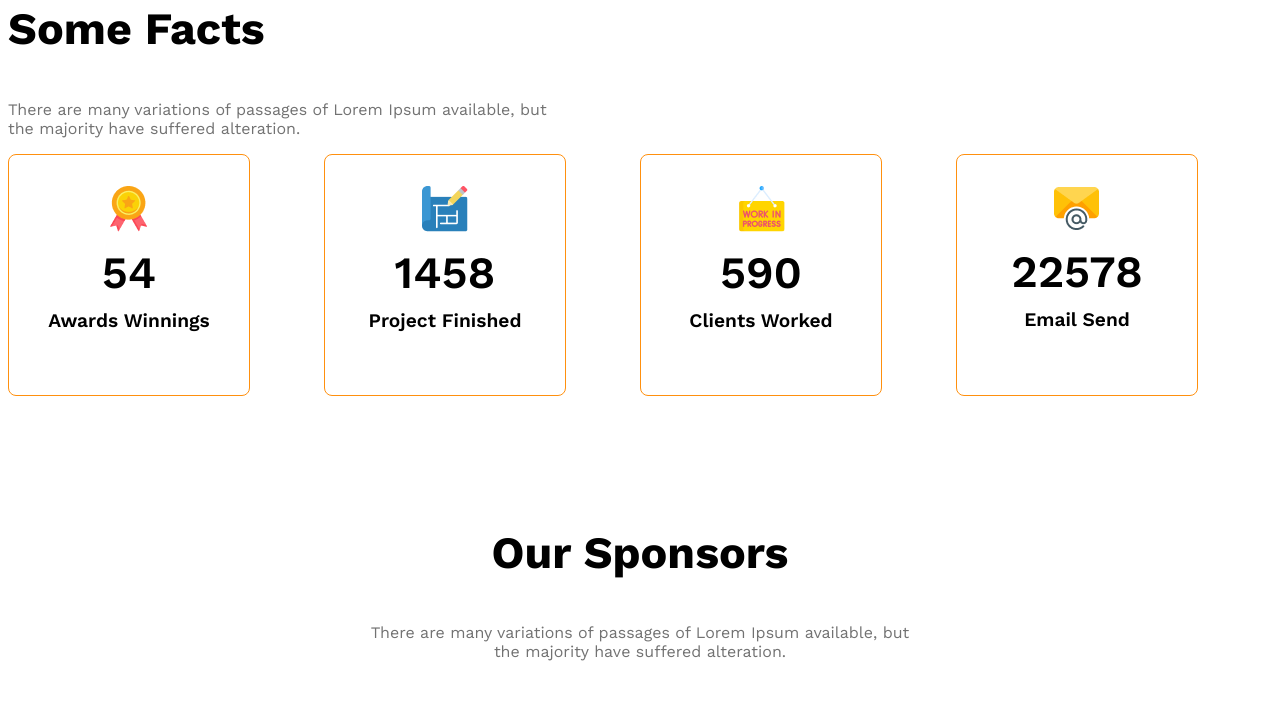
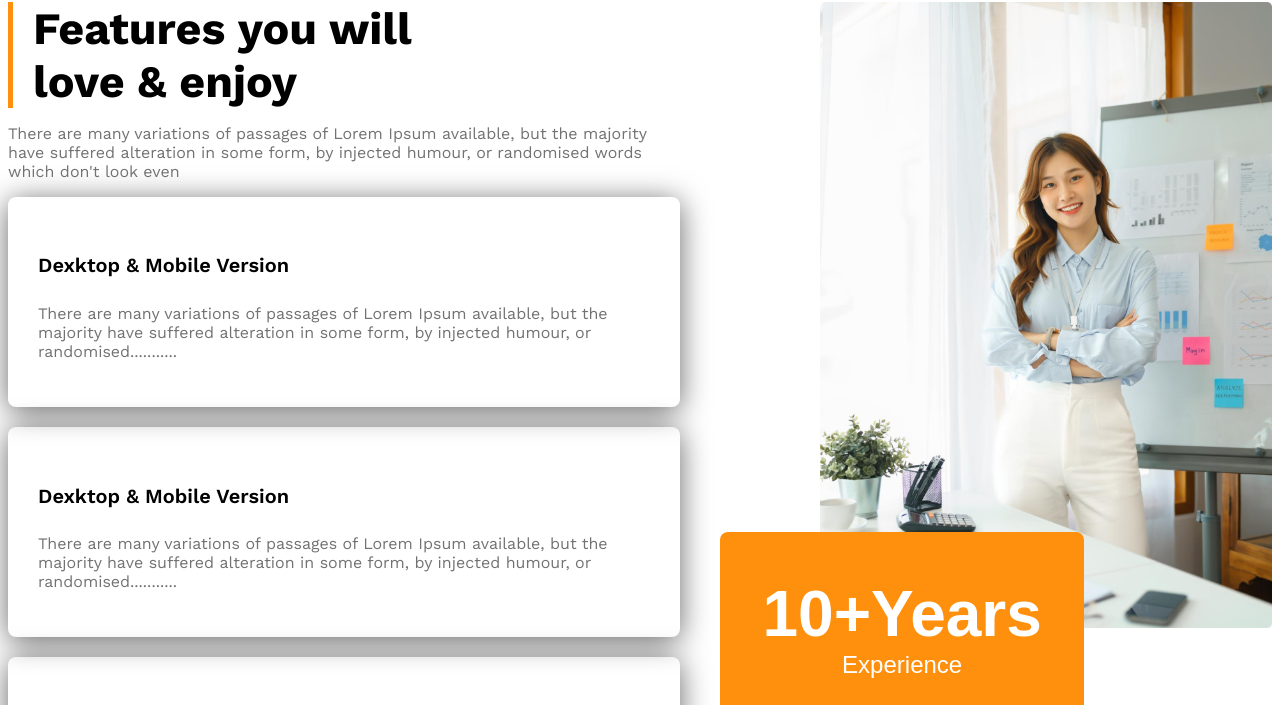
Before and after one commit to emon-ahmed-60/architect-website, a plain HTML site: page index.html in a window 1280 px wide. Shown: the part 2140-2845 px from the top of the page. Drawn offline with nearby package versions, Linux system fonts and the light colour scheme.

Commit message:
complite project

```diff
--- a/index.html
+++ b/index.html
@@ -41,6 +41,43 @@
                 <h3 class="section-title"> <span id="quick-list">Quick list</span> <span>of Our</span> <span class="text-primary">Features</span> </h3>
                 <p class="feature-description text-light-gray">There are many variations of passages of Lorem Ipsum available, but the majority have suffered alteration in some form, by injected humour, or randomised words which don't look even</p>
                  <button class="btn-primary">Explore More</button>
+            </div>
+        </section>
+
+        <section class="features display-flex">
+            <div>
+                 <div>
+                <h3 id="feature-section-title" class="section-title">
+                    Features you will <br> love & enjoy
+                </h3>
+                <p class="text-light-gray">
+                    There are many variations of passages of Lorem Ipsum available, but the majority have suffered alteration in some form, by injected humour, or randomised words which don't look even
+                </p>
+            </div>
+            <div class="feature-card">
+                <h4 class="feature-card-title">Dexktop & Mobile Version</h4>
+                <p class="text-light-gray">There are many variations of passages of Lorem Ipsum available, but the majority have suffered alteration in some form, by injected humour, or randomised...........</p>
+            </div>
+            <div class="feature-card">
+                <h4 class="feature-card-title">Dexktop & Mobile Version</h4>
+                <p class="text-light-gray">There are many variations of passages of Lorem Ipsum available, but the majority have suffered alteration in some form, by injected humour, or randomised...........</p>
+            </div>
+            <div class="feature-card">
+                <h4 class="feature-card-title">Dexktop & Mobile Version</h4>
+                <p class="text-light-gray">There are many variations of passages of Lorem Ipsum available, but the majority have suffered alteration in some form, by injected humour, or randomised...........</p>
+            </div>
+            <div class="feature-card">
+                <h4 class="feature-card-title">Dexktop & Mobile Version</h4>
+                <p class="text-light-gray">There are many variations of passages of Lorem Ipsum available, but the majority have suffered alteration in some form, by injected humour, or randomised...........</p>
+            </div>
+            </div>
+            <div class="featured-architect">
+                <img src="images/architect.png" alt="">
+                <button id="Experience-badge" class="btn-primary">
+                    <span id="Experience-year">10+Years</span>
+                    <br>
+                    <span>Experience</span>
+                </button>
             </div>
         </section>
 
--- a/style.css
+++ b/style.css
@@ -103,9 +103,49 @@ main > section {
     gap: 24px;
 }
 
+.features{
+    gap: 140px;
+}
+
+#feature-section-title{
+    border-left: 5px solid #FF900E;
+    padding-left: 20px;
+    margin-bottom: 0;
+    margin-top: 0;
+}
+
+.feature-card{
+    padding: 30px;
+    box-shadow: 0 4px 30px 0 rgba(0, 0, 0, 0.6);
+    margin-bottom: 20px;
+    border-radius: 8px;
+}
+
+.feature-card .feature-card-title {
+    font-weight: 600;
+    font-size: 1.25rem;
+}
+
 .our-features {
     margin-left: 130px;
     max-width: 530px;
+}
+
+#Experience-badge{
+    padding: 45px 42px;
+    font-size: 1.5rem;
+    font-weight: 500;
+    margin-top: -100px;
+    margin-left: -100px;
+}
+
+#Experience-year{
+    font-size: 4rem;
+    font-weight: 700;
+}
+
+.featured-architect img{
+    width: 100%;
 }
 
 #quick-list {
@@ -162,7 +202,8 @@ main > section {
 @media screen and (max-width: 576px) {
     .navbar,
     .nav-links,
-    .team {
+    .team,
+    .features {
         flex-direction: column;
     }
 
@@ -185,11 +226,21 @@ main > section {
     .our-features {
         margin-left: auto;
     }
+
+    #Experience-badge{
+        margin-top: 20px;
+        margin-left: 20px;
+    }
 }
 
 @media screen and (min-width: 577px) and (max-width: 992px) {
-    .team {
+    .team,.features {
         flex-direction: column;
+    }
+
+     #Experience-badge{
+        margin-top: 20px;
+        margin-left: 20px;
     }
 
     .our-features{
```
